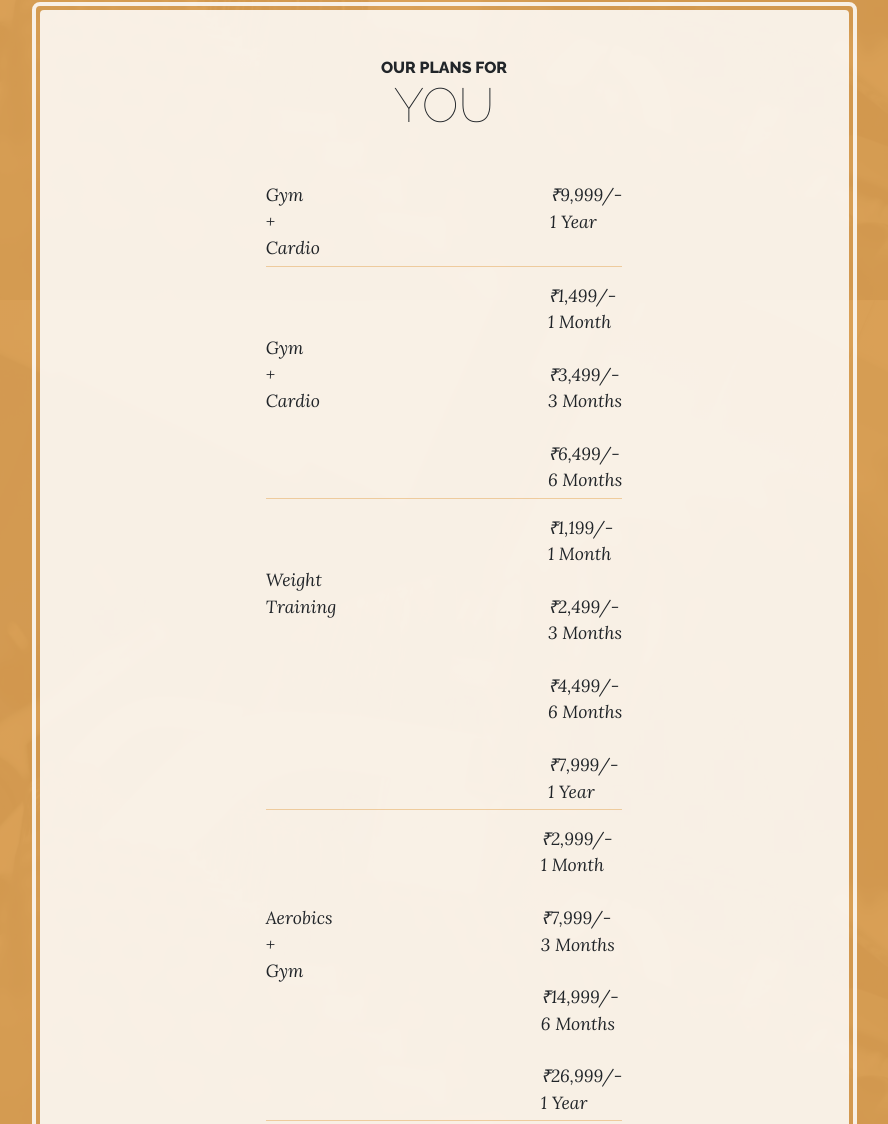
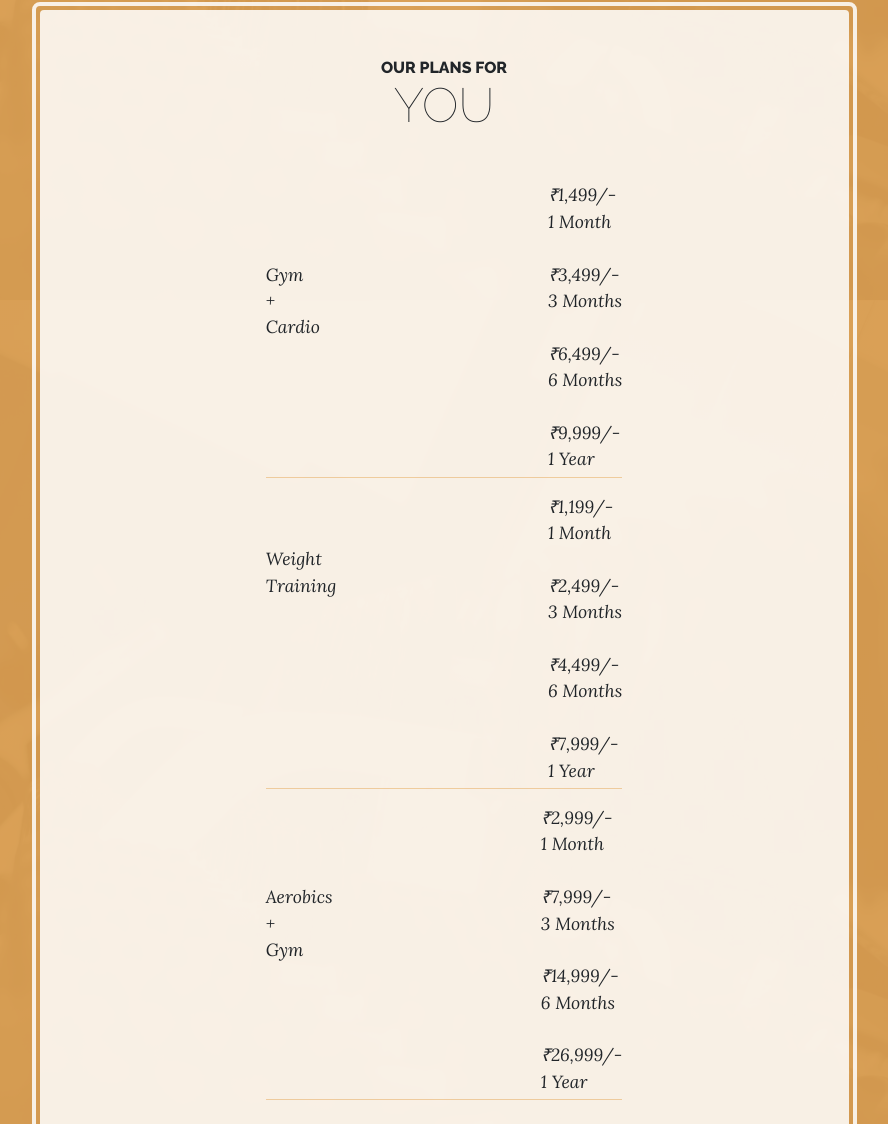
Before and after one commit to raghavsfit/raghavsfit.github.io, a website: page products.html in a window 1280 px wide. Shown: the part 1406-2530 px from the top of the page, without its empty margins (196-1084 px from the left). Drawn offline with Linux system fonts and the light colour scheme.

Commit message:
Products.html:modify plans

```diff
--- a/products.html
+++ b/products.html
@@ -89,12 +89,8 @@
               </h2>
               <ul class="list-unstyled list-hours mb-5 text-left mx-auto">
                 <li class="list-unstyled-item list-hours-item d-flex">
-                  Gym <br>+<br> Cardio
-                  <span class="ml-auto">₹9,999/- <br>1 Year</span>
-                </li>
-                <li class="list-unstyled-item list-hours-item d-flex">
-                  <br><br>Gym <br>+<br> Cardio
-                  <span class="ml-auto">₹1,499/-<br>1 Month<br><br>₹3,499/- <br>3 Months<br><br>₹6,499/- <br>6 Months</span>
+                  <br><br><br>Gym <br>+<br> Cardio
+                  <span class="ml-auto">₹1,499/-<br>1 Month<br><br>₹3,499/- <br>3 Months<br><br>₹6,499/- <br>6 Months<br><br>₹9,999/-<br>1 Year</span>
                 </li>
                 <li class="list-unstyled-item list-hours-item d-flex">
                   <br><br>Weight <br>Training <br>
```
